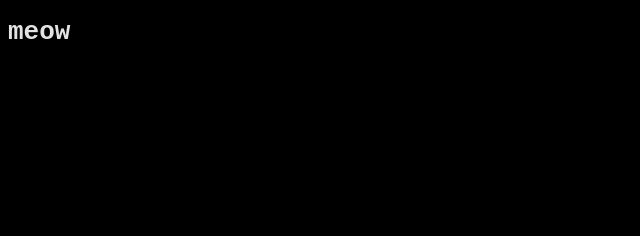
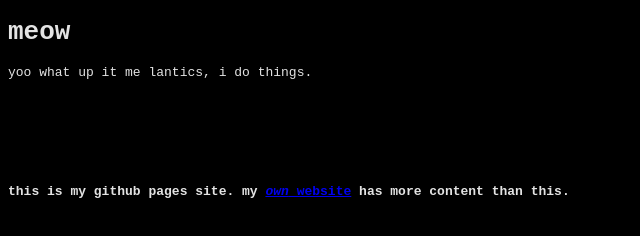
Before and after one commit to lantiics/lantiics.github.io, a plain HTML site: page index.html in a window 1280 px wide. Shown: the whole page, without its empty margins (0-640 px from the left). Drawn offline with Linux system fonts and the light colour scheme.

Commit message:
add stuffff

```diff
--- a/index.html
+++ b/index.html
@@ -1,11 +1,21 @@
 <!doctype html>
 <html>
   <head>
-    <link rel="stylesheet" href="/css/style.css" />
+    <link rel="stylesheet" href="./css/style.css" />
   </head>
   <body>
     <main class="main">
-      <div><h1>meow</h1></div>
+      <div>
+        <h1>meow</h1>
+        <p>yoo what up it me lantics, i do things.</p>
+      </div>
+      <div style="margin-top: 8rem">
+        <h4>
+          this is my github pages site. my
+          <a href="https://lantics.me"><em>own</em> website</a> has more content
+          than this.
+        </h4>
+      </div>
     </main>
   </body>
 </html>
```
